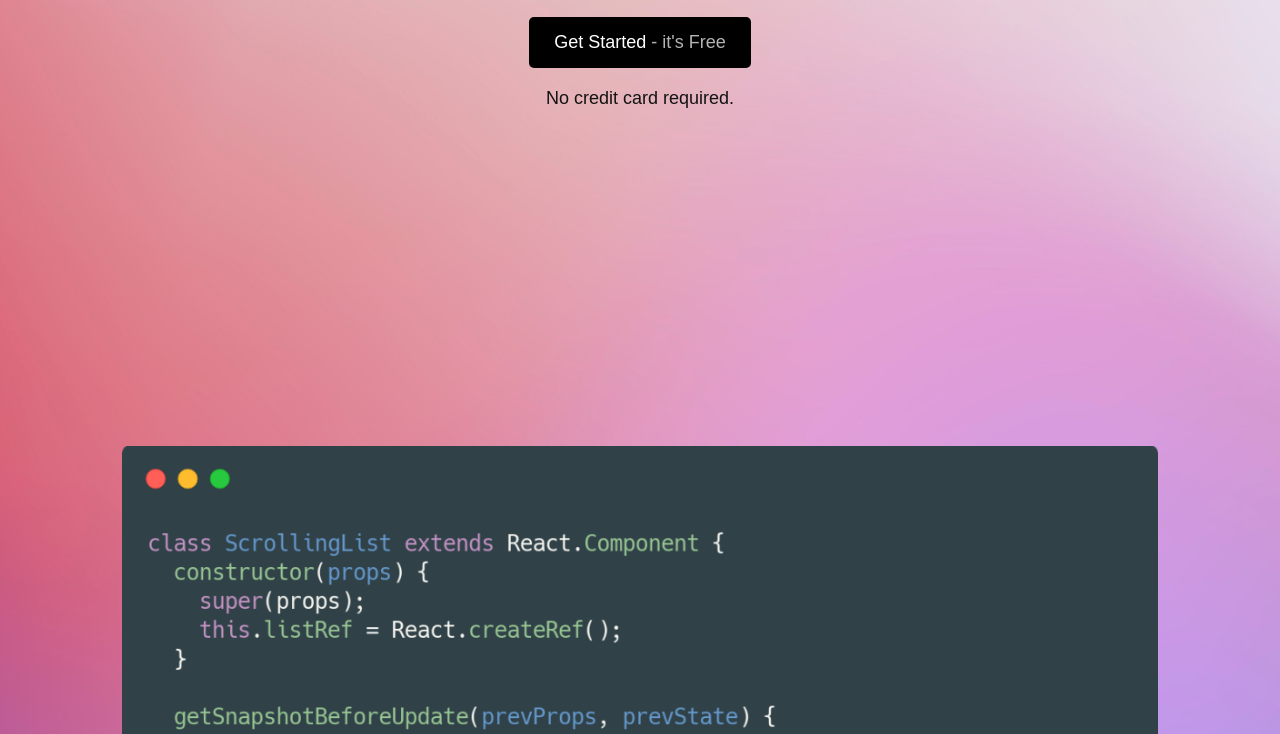
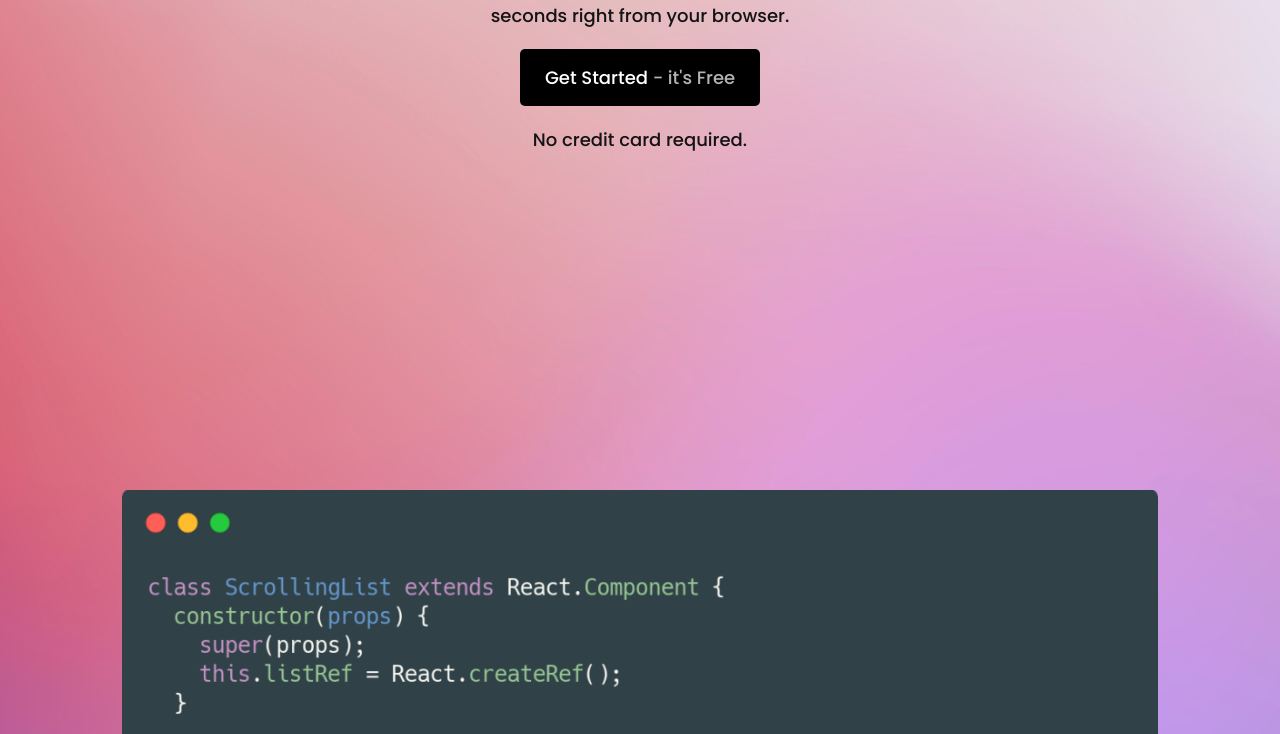
Before and after one commit to dulnithLiyanage/Snipper-Landing-Page, a plain HTML site: page index.html in a window 1280 px wide. Shown: the part 268-1002 px from the top of the page. Drawn offline with nearby package versions, Linux system fonts and the light colour scheme.

Commit message:
Update index.html

```diff
--- a/index.html
+++ b/index.html
@@ -5,6 +5,9 @@
     <meta http-equiv="X-UA-Compatible" content="IE=edge" />
     <meta name="viewport" content="width=device-width, initial-scale=1.0" />
     <link rel="stylesheet" href="./CSS/style.css" />
+    <link rel="preconnect" href="https://fonts.googleapis.com">
+<link rel="preconnect" href="https://fonts.gstatic.com" crossorigin>
+<link href="https://fonts.googleapis.com/css2?family=Poppins:wght@300;400;500;600;700;800&display=swap" rel="stylesheet">
     <script
       src="https://code.jquery.com/jquery-3.6.0.js"
       integrity="sha256-H+K7U5CnXl1h5ywQfKtSj8PCmoN9aaq30gDh27Xc0jk="
```
